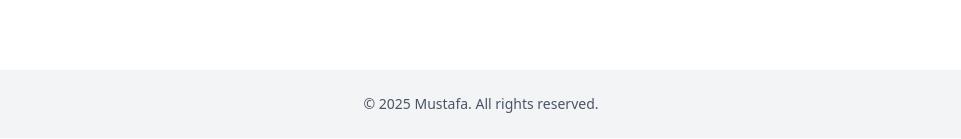
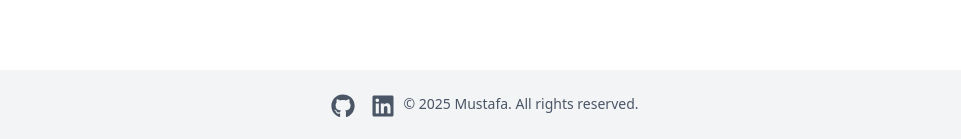
Before and after one commit to mustafa-asif/dev-mustafa, a Next.js app: page / in a window 1280 px wide. Shown: the part 1297-1436 px from the top of the page, without its empty margins (159-1120 px from the left). Built offline with nearby package versions, Linux system fonts and the light colour scheme.

Commit message:
add social media links

```diff
--- a/components/Footer/page.tsx
+++ b/components/Footer/page.tsx
@@ -1,7 +1,18 @@
- export function Footer() {
+import Link from 'next/link';
+import {FaGithub, FaLinkedin} from 'react-icons/fa';
+
+export function Footer() {
+
   return (
-    <footer className="w-full py-6 mt-20 bg-gray-100 text-center text-gray-600 text-sm">
-      <p>© {new Date().getFullYear()} Mustafa. All rights reserved.</p>
+    <footer className=" flex flex-row justify-center w-full py-6 mt-20 bg-gray-100 text-center text-gray-600 text-sm">
+     <Link href="https://github.com/mustafa-asif">
+      <FaGithub className="inline mx-2 size-6 hover:text-gray-800" />
+     </Link>
+     <Link href="https://www.linkedin.com/in/mustafa-asif-warind/">
+      <FaLinkedin className="inline mx-2 size-6 hover:text-gray-800" />
+     </Link>
+
+      <p className='text-center'>© {new Date().getFullYear()} Mustafa. All rights reserved.</p>
     </footer>
   );
 }
```
